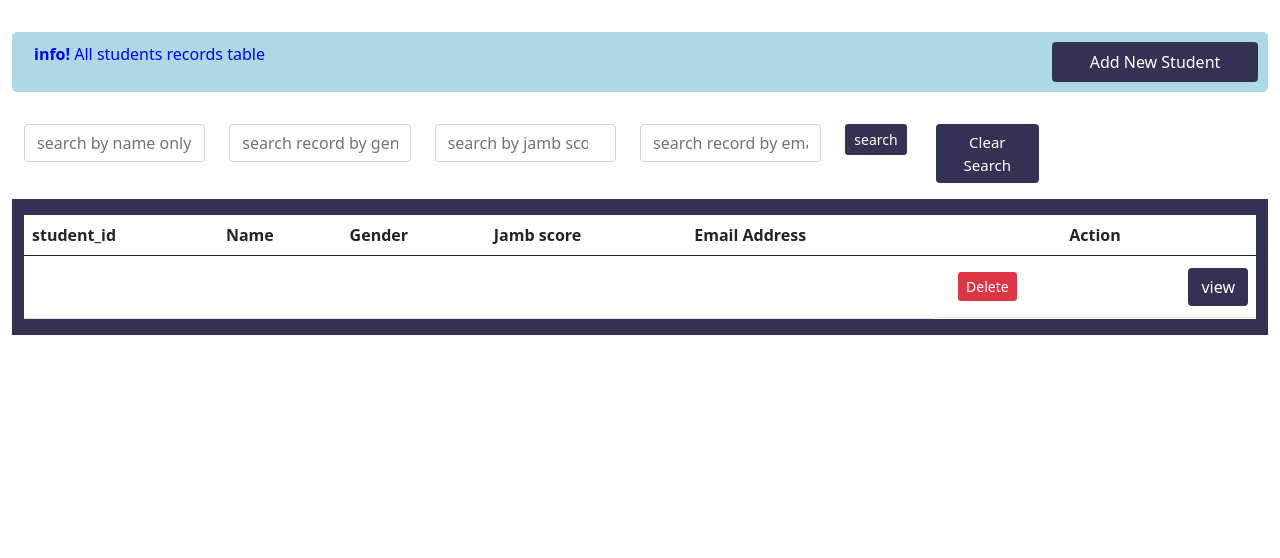
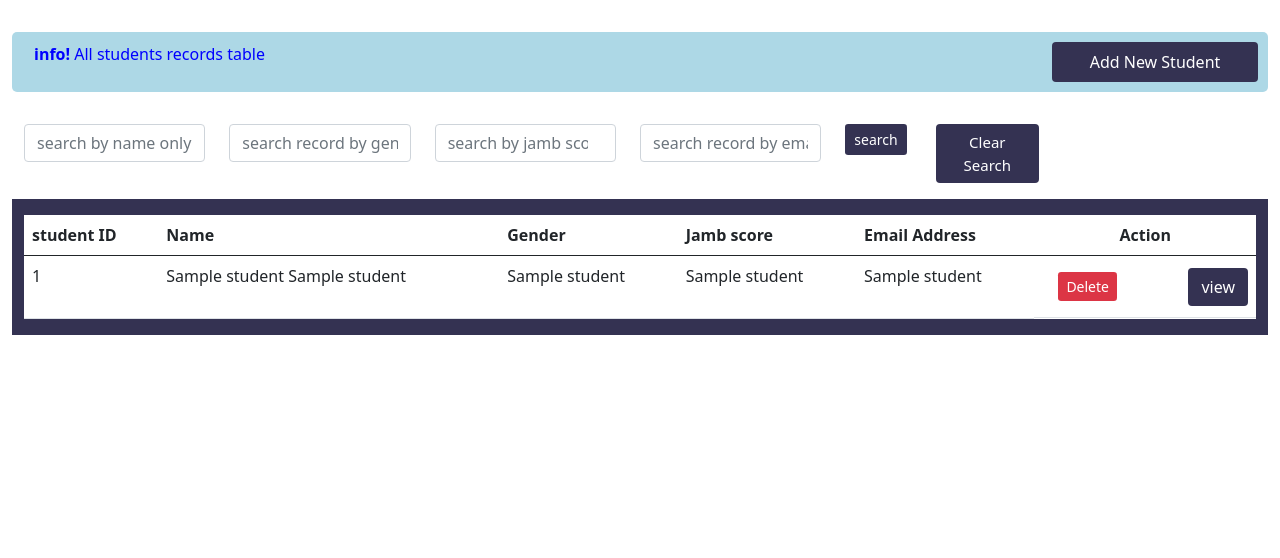
Before and after one commit to faozziyyah/Edulab-student-portal, a Flask app: page /students in a window 1280 px wide. Shown: the part 62-620 px from the top of the page. Run offline with Flask 2, Linux system fonts and the light colour scheme; tables that the repository leaves empty or names only in its code hold one stand-in row (values such as "Sample post"); a database or web service that is not in the repository returns one stand-in record (values such as "Sample title"); some libraries are stand-ins or nearby versions.

Commit message:
completed

```diff
--- a/app.py
+++ b/app.py
@@ -1,20 +1,16 @@
 from ast import Return
 import os
 from flask import Flask, render_template, request, redirect, url_for, flash, redirect, current_app
-from flaskext.mysql import MySQL
-import pymysql.cursors
-import datetime
-import json
+#from flaskext.mysql import MySQL
+#import pymysql.cursors
+import datetime, json, psycopg2
 
 app = Flask(__name__)
 
 app.secret_key = 'secret'
-app.config['MYSQL_DATABASE_HOST'] = 'localhost'
-app.config['MYSQL_DATABASE_DB'] = 'portal'
-app.config['MYSQL_DATABASE_USER'] = 'root'
-app.config['MYSQL_DATABASE_PASSWORD'] = '@OPEyemi2001'
-
-mysql = MySQL(app, cursorclass=pymysql.cursors.DictCursor)
+def get_db_connection():
+  conn = psycopg2.connect("dbname=portal user=postgres password=opeyemi2001 host=localhost")
+  return conn
 
 @app.route('/')
 def index():
@@ -22,7 +18,7 @@
 
 @app.route('/students')
 def students():
-    conn = mysql.get_db()
+    conn = get_db_connection()
     cur = conn.cursor()
     cur.execute('select * from students')
     rv = cur.fetchall()
@@ -54,9 +50,9 @@
             name = firstname + '_' + lastname + '_' + image.filename
             filepath = os.path.join(current_app.root_path, 'static/images/' + name)
             image.save(filepath)
-            conn = mysql.get_db()
+            conn = get_db_connection()
             cur = conn.cursor()
-            cur.execute('insert into students(student_id, firstname, lastname, phone, jambscore, email, nextofkin, dateofbirth, address, gender, stateoforigin, localgovernment, imgpath) VALUES (%s, %s, %s, %s, %s, %s, %s, %s, %s, %s, %s, %s, %s)', (student_id, firstname, lastname, phone, jambscore, email, nextofkin, dateofbirth, address, gender, stateoforigin, localgovernment, name))
+            cur.execute('insert into students(student_id, firstname, lastname, phone, jambscore, email, nextofkin, dateofbirth, address, gender, stateoforigin, localgovernment, image) VALUES (%s, %s, %s, %s, %s, %s, %s, %s, %s, %s, %s, %s, %s)', (student_id, firstname, lastname, phone, jambscore, email, nextofkin, dateofbirth, address, gender, stateoforigin, localgovernment, name))
             conn.commit()
             cur.close()
             print(image)
@@ -71,7 +67,7 @@
     student = ''
     detail = request.form['id']
     if request.method == 'POST':
-      conn = mysql.get_db()
+      conn = get_db_connection()
       cur = conn.cursor()
       cur.execute('select * from students where student_id=%s', (detail))
       rv = cur.fetchall()
@@ -85,9 +81,9 @@
 @app.route('/delete/<string:id_data>', methods =['GET'])
 def delete(id_data):
     flash('student record deleted successfully')
-    conn = mysql.get_db()
+    conn = get_db_connection()
     cur = conn.cursor()
-    cur.execute(' delete from students where student_id=%s ', (id_data))
+    cur.execute(' delete from students where student_id=%s', (id_data))
     conn.commit()
     return redirect(url_for('students'))
 
@@ -102,7 +98,7 @@
         print('jamb:', jamb)
 
         if name or email or gender or jamb:
-            conn = mysql.get_db()
+            conn = get_db_connection()
             cur = conn.cursor()
             cur.execute('select * from students where firstname like %s or firstname is null or lastname like %s or lastname is null or email like %s or email is null or gender like %s or gender is null or jambscore = %s or jambscore is null order by student_id', (name, name, email, gender, jamb))
             rv = cur.fetchall()
--- a/templates/students.html
+++ b/templates/students.html
@@ -47,7 +47,7 @@
         <table class="table">
             <thead>
                 <tr>
-                    <th>student_id</th>
+                    <th>student ID</th>
                     <th>Name</th>
                     <th>Gender</th>
                     <th>Jamb score</th>
@@ -58,18 +58,18 @@
             <tbody>
                 {% for student in students %}
                 <tr>
-                    <td>{{ student['student_id'] }}</td>
-                    <td class="word-word">{{ student['firstname'] }} {{ student['lastname'] }}</td>
-                    <td class="word-meaning">{{ student['gender'] }}</td>
-                    <td class="word-meaning">{{ student['jambscore'] }}</td>
-                    <td class="word-meaning">{{ student['email'] }}</td>
+                    <td>{{ student[0] }}</td>
+                    <td class="word-word">{{ student[1] }} {{ student[2] }}</td>
+                    <td class="word-meaning">{{ student[9] }}</td>
+                    <td class="word-meaning">{{ student[4] }}</td>
+                    <td class="word-meaning">{{ student[5] }}</td>
                     <td class="buttons">
 
-                      <a class="nav-link" href="/delete/{{ student['student_id'] }}" onclick="return confirm('Are you sure you want to delete this student record?')">
+                      <a class="nav-link" href="/delete/{{ student[0] }}" onclick="return confirm('Are you sure you want to delete this student record?')">
                         <button class="btn-sm btn-danger btn-block delete" id="">Delete</button>
                       </a>
                       <form action="{{ url_for('details') }}" method="POST">
-                        <input type="text" name="id" value="{{ student['student_id'] }}" class="d-none">
+                        <input type="text" name="id" value="{{ student[0] }}" class="d-none">
                         <button type="submit" class="btn" id="logo-cancel">view</button>
                       </form>
                       <!--<a class="nav-link" aria-current="page" href="{{ url_for('details') }}" method="POST">
@@ -134,12 +134,12 @@
 
             <div class="col-md-6">
               <label for="dob" class="form-label">Date of Birth</label>
-              <input type="number" class="form-control" id="dateofbirth" name="dateofbirth" placeholder="Enter date of birth" required>
+              <input type="number" class="form-control" id="dateofbirth" name="dateofbirth" placeholder="enter this format 01021999" required>
             </div>
 
             <div class="col-md-6">
               <label for="phone" class="form-label">Phone Number</label>
-              <input type="tel" class="form-control" id="phone" placeholder="Enter phone number" name="phone" required>
+              <input type="tel" class="form-control" id="phone" placeholder="Enter phone number 11 digits" name="phone" required>
             </div>
 
             <div class="col-md-6">
```
Also changed, not shown: templates/details.html (+12 -12 lines), readme.md, static/images/AbdulQudus_Ademola_ce7e5719cd79b741.jpg (added), static/images/AbdusSalam_Daud_Screenshot_20220203-202319.png (added), static/images/AbdusSalam_Daud_d1858d90ff04fd719fb804165b5ed937.jpg (added), static/images/Collins_Matt_images.jpg (added), static/images/Faozziyyah_Daud_IMG_20211008_105406.jpg (added), static/images/Faozziyyah_Daud_clouds.jpg (added), static/images/Grace_James_download.jpg (added), static/images/Kemi_Williams_istockphoto-1144287292-612x612.jpg (added), static/images/Mike_Josh_gettyimages-1092658864-612x612.jpg (added).
